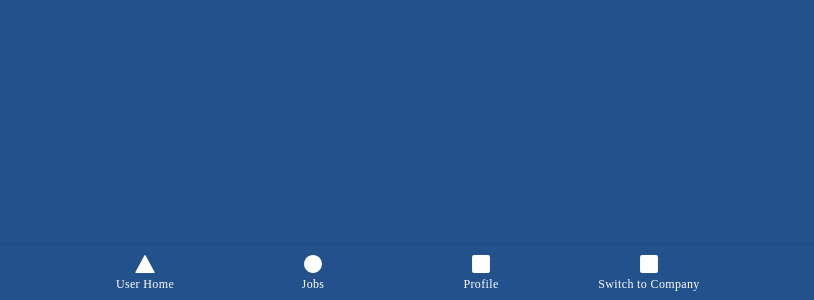
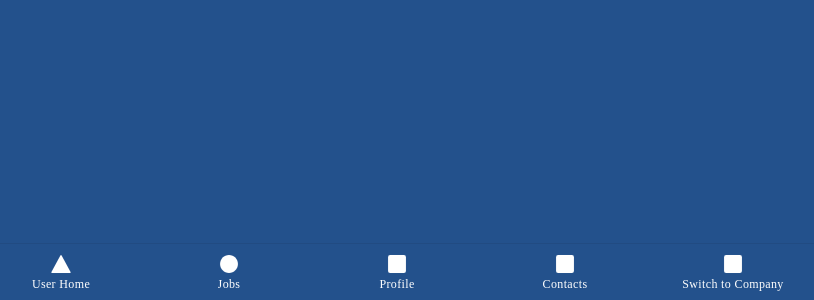
Before and after one commit to cfgtexas24/Team-8, a React (Vite) app in the folder rebirther/: page / in a window 1280 px wide. Shown: the part 500-800 px from the top of the page, without its empty margins (243-1057 px from the left). Built offline with nearby package versions, Linux system fonts and the light colour scheme.

Commit message:
added Contact on toolbar, changed style

```diff
--- a/rebirther/src/App.tsx
+++ b/rebirther/src/App.tsx
@@ -70,6 +70,7 @@ const App: React.FC = () => {
                 <Route exact path="/company-profile" component={CompanyProfileDisplay} />
                 <Route exact path="/home" component={Homepage} />
                 <Route exact path="/company-job" component={PostedJobs} />
+                <Route exact path="/contacts" component={ChatComponent}/>
 
               </>
             ) : (
@@ -83,6 +84,7 @@ const App: React.FC = () => {
                 <Route exact path="/user-job" component={UserJob} />
                 <Route exact path="/job/:id" component={UserJobDeets} />
                 <Route exact path="/AppliedJobs" component={AppliedJobs}/>
+                <Route exact path="/contacts" component={ChatComponent}/>
               </>
             )}
             <Route exact path="/company-profile-edit" component={CompanyProfile} />
@@ -103,6 +105,10 @@ const App: React.FC = () => {
               <IonIcon aria-hidden="true" icon={square} />
               <IonLabel>{isCompanyView ? "Company Profile" : "Profile"}</IonLabel>
             </IonTabButton>
+            <IonTabButton tab="contacts" href={isCompanyView ? "/contacts" : "/contacts"}>
+              <IonIcon aria-hidden="true" icon={square} />
+              <IonLabel>{isCompanyView ? "Contacts" : "Contacts"}</IonLabel>
+            </IonTabButton>
             <IonTabButton tab="switch" onClick={isCompanyView ? switchToUser : switchToCompany}>
               <IonIcon aria-hidden="true" icon={square} />
               <IonLabel>Switch to {isCompanyView ? "User" : "Company"}</IonLabel>
--- a/rebirther/src/pages/Contact.css
+++ b/rebirther/src/pages/Contact.css
@@ -14,5 +14,5 @@
   }
 
   .my-message .message-bubble {
-    background-color: rgb(93, 93, 241);
+    background-color: #ffc00d;
   }
```
